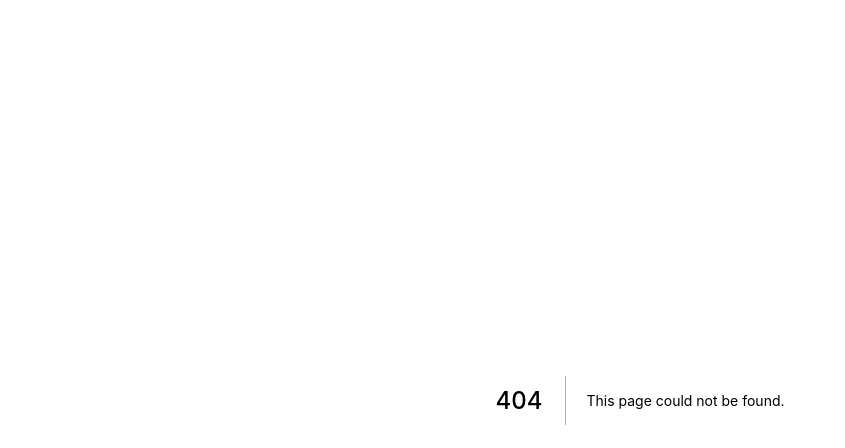
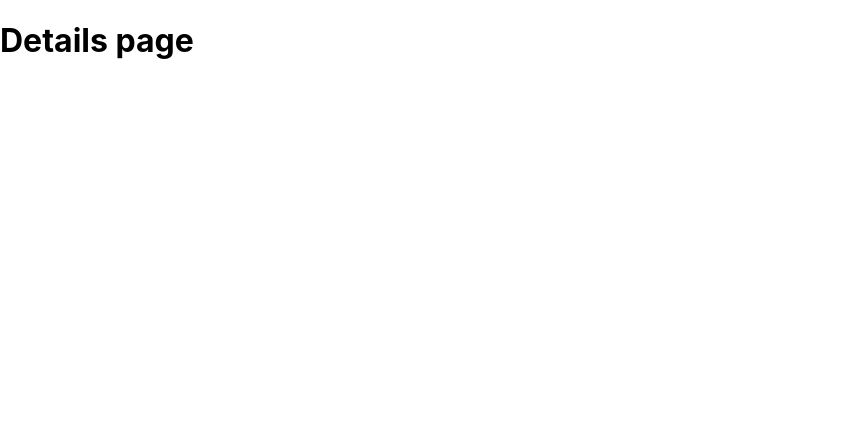
Before and after one commit to moshhasa/react-with-next-js, a Next.js app: page /news/1 in a window 1280 px wide. Before the commit this address had no page. Shown: the top 448 px of the page, without its empty margins (0-845 px from the left). Built offline with nearby package versions, Linux system fonts and the light colour scheme.

Commit message:
implemented dunamic pages with parameters

```diff
--- /dev/null
+++ b/pages/news/[newsId].js
@@ -0,0 +1,9 @@
+const DetaisPage = () => {
+    return (
+        <h1>
+            Details page
+        </h1>
+    )
+}
+
+export default DetaisPage;
```
